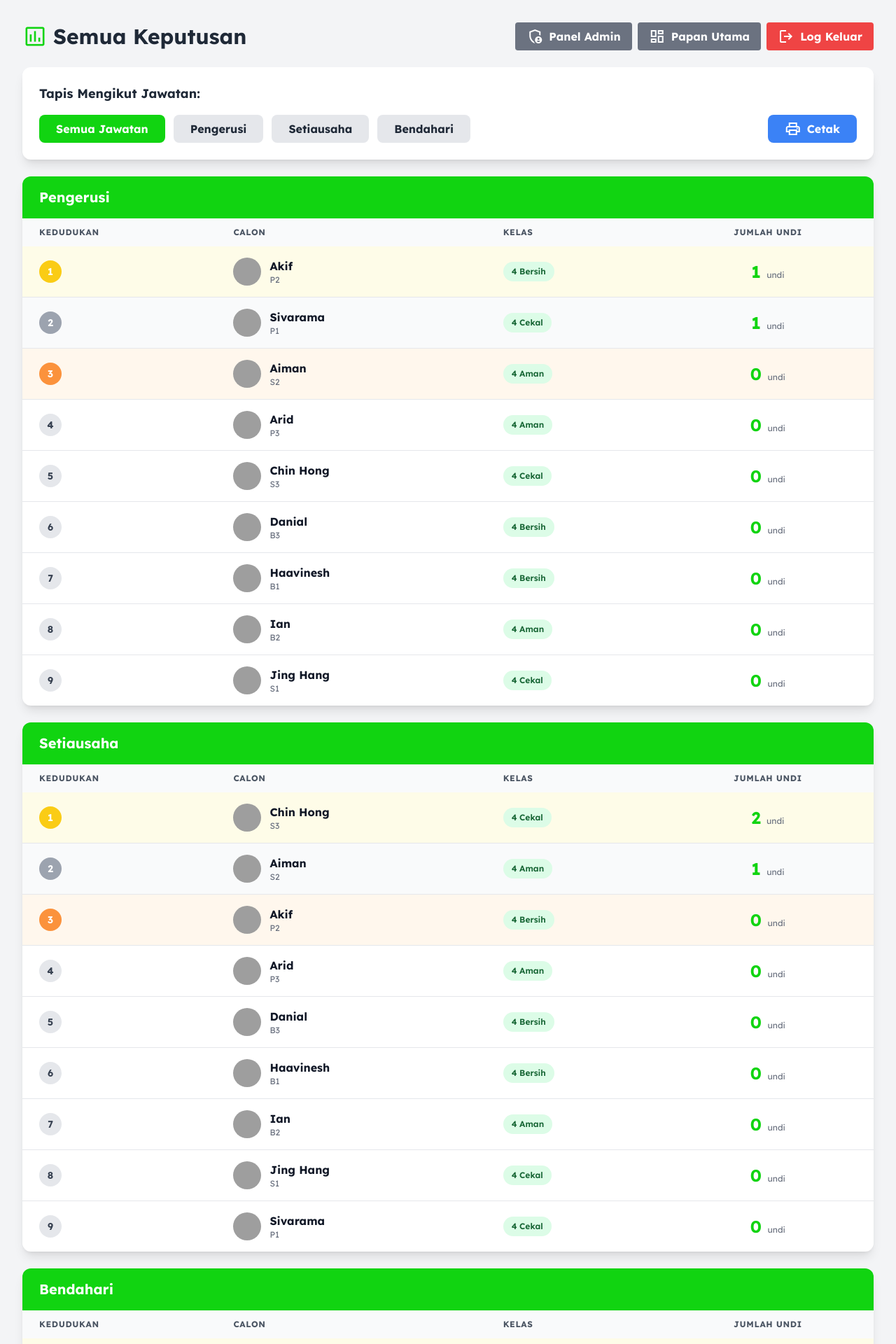
After one commit to m-10304912-eng/ivanjit, a PHP site: page /admin_results.php in a window 1280 px wide. The commit adds this page. Shown: the top 1920 px of the page at 70% size. Run offline with PHP 8.4, Linux system fonts and the light colour scheme; a user stored in the database is signed in; data comes from the database, SQL or seed files in the repository; some libraries are stand-ins or nearby versions; grey boxes are pictures that could not be loaded.

Commit message:
Add files via upload

```diff
--- a/admin.php
+++ b/admin.php
@@ -81,6 +81,9 @@ if (isset($_GET['edit'])) {
             Panel Admin
         </h1>
         <div class="flex gap-2">
+            <a href="admin_results.php" class="bg-blue-500 hover:bg-blue-600 text-white font-bold py-2 px-4 rounded flex items-center gap-2">
+                <span class="material-symbols-outlined">poll</span> Keputusan
+            </a>
             <a href="dashboard.php" class="bg-gray-500 hover:bg-gray-600 text-white font-bold py-2 px-4 rounded flex items-center gap-2">
                 <span class="material-symbols-outlined">dashboard</span> Papan Utama
             </a>
--- /dev/null
+++ b/admin_results.php
@@ -0,0 +1,216 @@
+<?php
+include("auth_session.php");
+require('db_config.php');
+
+// Simple Admin Check
+$admins = ['D6290', 'admin'];
+if (!in_array($_SESSION['idPengguna'], $admins)) {
+     header("Location: dashboard.php");
+     exit();
+}
+
+// Get filter parameter
+$filter = isset($_GET['filter']) ? $_GET['filter'] : 'all';
+
+// Build query based on filter
+$filter_condition = "";
+$page_title = "Semua Keputusan";
+
+if ($filter == 'pengerusi') {
+    $filter_condition = "WHERE j.idJawatan = 'J1'";
+    $page_title = "Keputusan Pengerusi";
+} elseif ($filter == 'bendahari') {
+    $filter_condition = "WHERE j.idJawatan = 'J3'";
+    $page_title = "Keputusan Bendahari";
+} elseif ($filter == 'setiausaha') {
+    $filter_condition = "WHERE j.idJawatan = 'J2'";
+    $page_title = "Keputusan Setiausaha";
+}
+
+// Query to get vote counts
+$query = "
+    SELECT
+        j.namaJawatan,
+        c.idCalon,
+        c.namaCalon,
+        c.kelas,
+        c.gambar,
+        COUNT(u.idUndian) as jumlah_undi
+    FROM Jawatan_1 j
+    CROSS JOIN Calon_1 c
+    LEFT JOIN Undian_1 u ON u.idJawatan = j.idJawatan AND u.idCalon = c.idCalon
+    $filter_condition
+    GROUP BY j.idJawatan, j.namaJawatan, c.idCalon, c.namaCalon, c.kelas, c.gambar
+    ORDER BY j.idJawatan, jumlah_undi DESC, c.namaCalon
+";
+
+$result = mysqli_query($conn, $query);
+
+// Group results by position
+$results_by_position = [];
+while ($row = mysqli_fetch_assoc($result)) {
+    $position = $row['namaJawatan'];
+    if (!isset($results_by_position[$position])) {
+        $results_by_position[$position] = [];
+    }
+    $results_by_position[$position][] = $row;
+}
+?>
+<!DOCTYPE html>
+<html class="light" lang="ms">
+<head>
+<meta charset="utf-8"/>
+<meta content="width=device-width, initial-scale=1.0" name="viewport"/>
+<title>Keputusan Undian - Panel Admin</title>
+<script src="https://cdn.tailwindcss.com?plugins=forms,container-queries"></script>
+<link href="https://fonts.googleapis.com/css2?family=Lexend:wght@100..900&display=swap" rel="stylesheet"/>
+<link href="https://fonts.googleapis.com/css2?family=Material+Symbols+Outlined:wght@100..700,0..1&display=swap" rel="stylesheet"/>
+<script id="tailwind-config">
+    tailwind.config = {
+        darkMode: "class",
+        theme: {
+            extend: {
+                colors: { "primary": "#11d411", "background-light": "#f6f8f6", "background-dark": "#102210" },
+                fontFamily: { "display": ["Lexend", "sans-serif"] },
+            },
+        },
+    }
+</script>
+<style>
+    body { font-family: 'Lexend', sans-serif; }
+    @media print {
+        .no-print { display: none !important; }
+        body { background: white !important; }
+        .print-area { box-shadow: none !important; border: none !important; }
+    }
+</style>
+</head>
+<body class="bg-gray-100 dark:bg-gray-900 min-h-screen p-8">
+
+<div class="max-w-7xl mx-auto">
+    <!-- Header -->
+    <div class="flex flex-col md:flex-row justify-between items-center mb-6 gap-4 no-print">
+        <h1 class="text-3xl font-bold text-gray-800 dark:text-white flex items-center gap-2">
+            <span class="material-symbols-outlined text-4xl text-primary">poll</span>
+            <?php echo $page_title; ?>
+        </h1>
+        <div class="flex gap-2">
+            <a href="admin.php" class="bg-gray-500 hover:bg-gray-600 text-white font-bold py-2 px-4 rounded flex items-center gap-2">
+                <span class="material-symbols-outlined">admin_panel_settings</span> Panel Admin
+            </a>
+            <a href="dashboard.php" class="bg-gray-500 hover:bg-gray-600 text-white font-bold py-2 px-4 rounded flex items-center gap-2">
+                <span class="material-symbols-outlined">dashboard</span> Papan Utama
+            </a>
+            <a href="logout.php" class="bg-red-500 hover:bg-red-600 text-white font-bold py-2 px-4 rounded flex items-center gap-2">
+                <span class="material-symbols-outlined">logout</span> Log Keluar
+            </a>
+        </div>
+    </div>
+
+    <!-- Filter Buttons -->
+    <div class="bg-white dark:bg-gray-800 rounded-xl shadow-lg p-6 mb-6 no-print">
+        <h2 class="text-lg font-bold text-gray-800 dark:text-white mb-4">Tapis Mengikut Jawatan:</h2>
+        <div class="flex flex-wrap gap-3">
+            <a href="admin_results.php?filter=all" class="<?php echo $filter == 'all' ? 'bg-primary text-white' : 'bg-gray-200 text-gray-800 hover:bg-gray-300'; ?> font-bold py-2 px-6 rounded-lg transition-all">
+                Semua Jawatan
+            </a>
+            <a href="admin_results.php?filter=pengerusi" class="<?php echo $filter == 'pengerusi' ? 'bg-primary text-white' : 'bg-gray-200 text-gray-800 hover:bg-gray-300'; ?> font-bold py-2 px-6 rounded-lg transition-all">
+                Pengerusi
+            </a>
+            <a href="admin_results.php?filter=setiausaha" class="<?php echo $filter == 'setiausaha' ? 'bg-primary text-white' : 'bg-gray-200 text-gray-800 hover:bg-gray-300'; ?> font-bold py-2 px-6 rounded-lg transition-all">
+                Setiausaha
+            </a>
+            <a href="admin_results.php?filter=bendahari" class="<?php echo $filter == 'bendahari' ? 'bg-primary text-white' : 'bg-gray-200 text-gray-800 hover:bg-gray-300'; ?> font-bold py-2 px-6 rounded-lg transition-all">
+                Bendahari
+            </a>
+            <button onclick="window.print()" class="bg-blue-500 hover:bg-blue-600 text-white font-bold py-2 px-6 rounded-lg flex items-center gap-2 ml-auto transition-all">
+                <span class="material-symbols-outlined">print</span>
+                Cetak
+            </button>
+        </div>
+    </div>
+
+    <!-- Results Display -->
+    <div class="print-area space-y-6">
+        <?php if (empty($results_by_position)): ?>
+            <div class="bg-white dark:bg-gray-800 rounded-xl shadow-lg p-8 text-center">
+                <span class="material-symbols-outlined text-6xl text-gray-300 mb-4">inbox</span>
+                <p class="text-gray-500 font-medium">Tiada keputusan dijumpai.</p>
+            </div>
+        <?php else: ?>
+            <?php foreach ($results_by_position as $position => $candidates): ?>
+                <div class="bg-white dark:bg-gray-800 rounded-xl shadow-lg overflow-hidden">
+                    <div class="bg-primary px-6 py-4">
+                        <h3 class="text-xl font-bold text-white"><?php echo $position; ?></h3>
+                    </div>
+                    <div class="overflow-x-auto">
+                        <table class="min-w-full">
+                            <thead>
+                                <tr class="bg-gray-50 dark:bg-gray-700">
+                                    <th class="px-6 py-3 text-left text-xs font-bold text-gray-600 dark:text-gray-300 uppercase tracking-wider">Kedudukan</th>
+                                    <th class="px-6 py-3 text-left text-xs font-bold text-gray-600 dark:text-gray-300 uppercase tracking-wider">Calon</th>
+                                    <th class="px-6 py-3 text-left text-xs font-bold text-gray-600 dark:text-gray-300 uppercase tracking-wider">Kelas</th>
+                                    <th class="px-6 py-3 text-center text-xs font-bold text-gray-600 dark:text-gray-300 uppercase tracking-wider">Jumlah Undi</th>
+                                </tr>
+                            </thead>
+                            <tbody class="divide-y divide-gray-200 dark:divide-gray-700">
+                                <?php
+                                $rank = 1;
+                                foreach ($candidates as $candidate):
+                                    $rank_class = '';
+                                    if ($rank == 1) $rank_class = 'bg-yellow-50 dark:bg-yellow-900/20';
+                                    elseif ($rank == 2) $rank_class = 'bg-gray-50 dark:bg-gray-700/20';
+                                    elseif ($rank == 3) $rank_class = 'bg-orange-50 dark:bg-orange-900/20';
+                                ?>
+                                <tr class="<?php echo $rank_class; ?> hover:bg-gray-50 dark:hover:bg-gray-700/50 transition-colors">
+                                    <td class="px-6 py-4">
+                                        <div class="flex items-center justify-center w-8 h-8 rounded-full <?php echo $rank == 1 ? 'bg-yellow-400 text-white' : ($rank == 2 ? 'bg-gray-400 text-white' : ($rank == 3 ? 'bg-orange-400 text-white' : 'bg-gray-200 text-gray-700')); ?> font-bold text-sm">
+                                            <?php echo $rank; ?>
+                                        </div>
+                                    </td>
+                                    <td class="px-6 py-4">
+                                        <div class="flex items-center">
+                                            <div class="flex-shrink-0 w-10 h-10">
+                                                <?php if($candidate['gambar']): ?>
+                                                <img class="w-full h-full rounded-full object-cover" src="<?php echo $candidate['gambar']; ?>" alt="<?php echo $candidate['namaCalon']; ?>" />
+                                                <?php else: ?>
+                                                <div class="w-full h-full rounded-full bg-gray-200 flex items-center justify-center text-xs">N/A</div>
+                                                <?php endif; ?>
+                                            </div>
+                                            <div class="ml-3">
+                                                <p class="text-gray-900 dark:text-white font-bold"><?php echo $candidate['namaCalon']; ?></p>
+                                                <p class="text-gray-500 dark:text-gray-400 text-xs"><?php echo $candidate['idCalon']; ?></p>
+                                            </div>
+                                        </div>
+                                    </td>
+                                    <td class="px-6 py-4">
+                                        <span class="px-3 py-1 inline-flex text-xs leading-5 font-semibold rounded-full bg-green-100 text-green-800">
+                                            <?php echo $candidate['kelas']; ?>
+                                        </span>
+                                    </td>
+                                    <td class="px-6 py-4 text-center">
+                                        <span class="text-2xl font-bold text-primary"><?php echo $candidate['jumlah_undi']; ?></span>
+                                        <span class="text-xs text-gray-500 ml-1">undi</span>
+                                    </td>
+                                </tr>
+                                <?php
+                                $rank++;
+                                endforeach;
+                                ?>
+                            </tbody>
+                        </table>
+                    </div>
+                </div>
+            <?php endforeach; ?>
+        <?php endif; ?>
+    </div>
+
+    <!-- Print Footer -->
+    <div class="hidden print:block mt-8 text-center text-sm text-gray-600">
+        <p>Dicetak pada: <?php echo date('d/m/Y H:i:s'); ?></p>
+        <p>Sistem Undian Jawatankuasa Kelab Bola Sepak</p>
+    </div>
+</div>
+
+</body>
+</html>
```
Also changed, not shown: register.php (+7 -1 lines).
